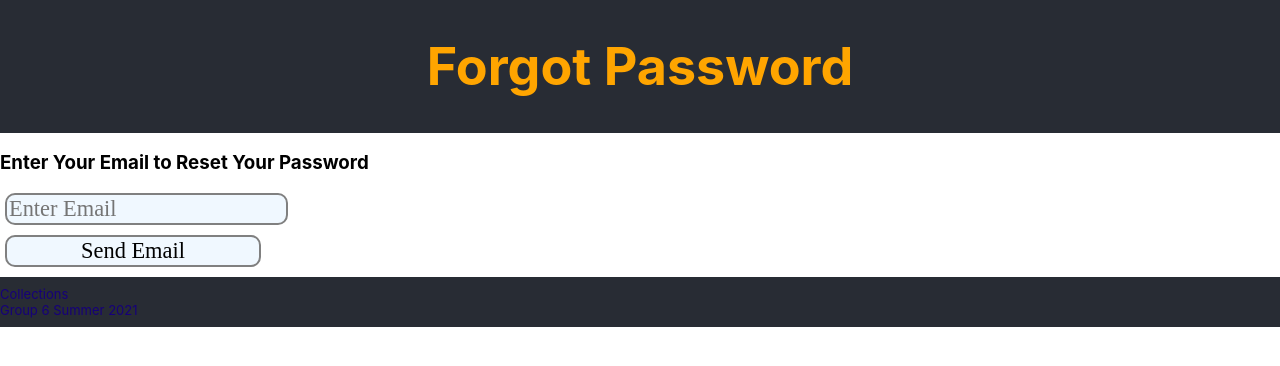
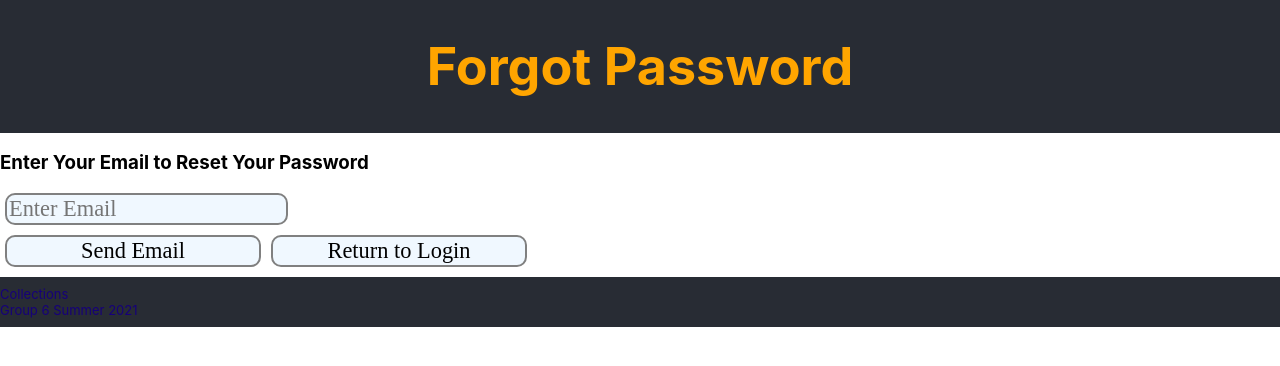
Before and after one commit to MichaelSedlack/Collections, a React (Create React App) app in the folder frontend/: page /forgotpassword in a window 1280 px wide. Shown: the top 366 px of the page. Built offline with nearby package versions, Linux system fonts and the light colour scheme.

Commit message:
added return to log in button to forgot password page

```diff
--- a/frontend/src/components/ForgotPassword.js
+++ b/frontend/src/components/ForgotPassword.js
@@ -76,6 +76,7 @@ function ForgotPassword()
           <input type="text" id="email" placeholder="Enter Email" onChange={(e)=> validateEmail(e)} ref={(c) => newEmail = c} />
           <span id="emailResult" style={{color:emailErrorColor}}>{emailError}</span><br />
           <input type="submit" id="sendEmailButton" className="buttons" value = "Send Email" onClick={sendEmail} />
+          <input type="submit" id="loginButton" className="buttons" value="Return to Login" onClick={()=>{window.location.href = '/'}}/><br />
           <span id="emailResult" style={{color:'green'}}>{message}</span>
         </div>
     );
```
